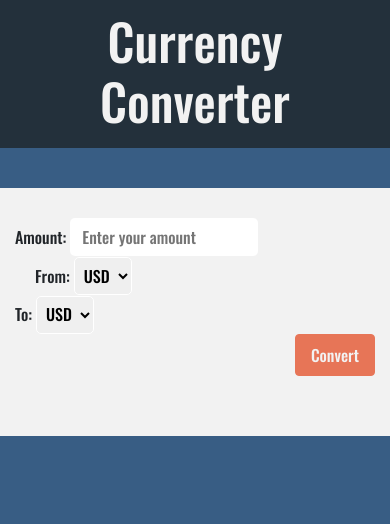
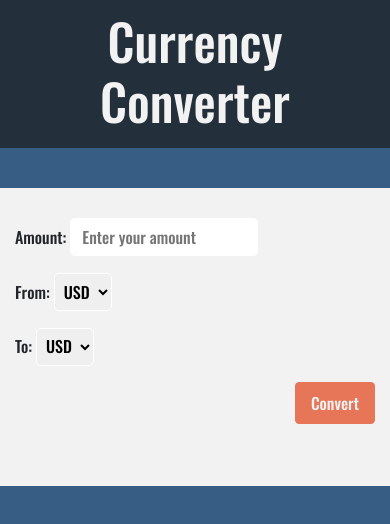
Before and after one commit to ikpak/Currency-Converter-Final, a plain HTML site: page index.html in a window 390 px wide. Drawn offline with nearby package versions, Linux system fonts and the light colour scheme.

Commit message:
second commit

```diff
--- a/index.html
+++ b/index.html
@@ -30,12 +30,12 @@
     <section>
         <div class="container">
             <div class="row justify-content-center">
-                <div class="col-md-2">
+                <div class="col-md-2 mb-3 col-amount">
                     <label for="input">Amount:</label>
                     <input type="number" id="amountInput" placeholder="Enter your amount" />
                 </div>
 
-                <div class="col-md-1 col-from">
+                <div class="col-md-1 mb-3 col-from">
                     <label for="currency">From:</label>
                     <select id="fromList">
                         <option value="USD">USD</option>
@@ -43,7 +43,7 @@
                     </select>
                 </div>
 
-                <div class="col-md-1">
+                <div class="col-md-1 mb-3">
                     <label for="currency">To:</label>
                     <select id="toList">
                         <option value="USD">USD</option>
@@ -51,13 +51,13 @@
                     </select>
                 </div>
 
-                <div class="col-md-1 col-btn">
+                <div class="col-md-1 mb-3 col-btn">
                     <button class="btn btn-primary" id="convertBtn" onclick="convert()">Convert</button>
                 </div>
             </div>
 
             <div class="row justify-content-center result-area">
-                <div class="col-md-5" id="resultArea"></div>
+                <div class="col-md-5 mb-3" id="resultArea"></div>
             </div>
         </div>
     </section>
--- a/style.css
+++ b/style.css
@@ -22,7 +22,6 @@ section {
 section > .container {
     background-color: #F2F2F2;
     padding-top: 30px;
-    padding-bottom: 30px;
 }
 
 input {
@@ -54,8 +53,8 @@ select:focus {
     box-shadow: 0 0 5px #AED3F2;
 }
 
-.col-from {
-    margin-left: 20px;
+.col-amount {
+    margin-right: 25px;
 }
 
 .col-btn {
@@ -83,7 +82,8 @@ button:focus {
 }
 
 .result-area {
-    margin-top: 30px;
+    padding-top: 15px;
+    padding-bottom: 15px;
     font-size: 18px;
 }
 
```
